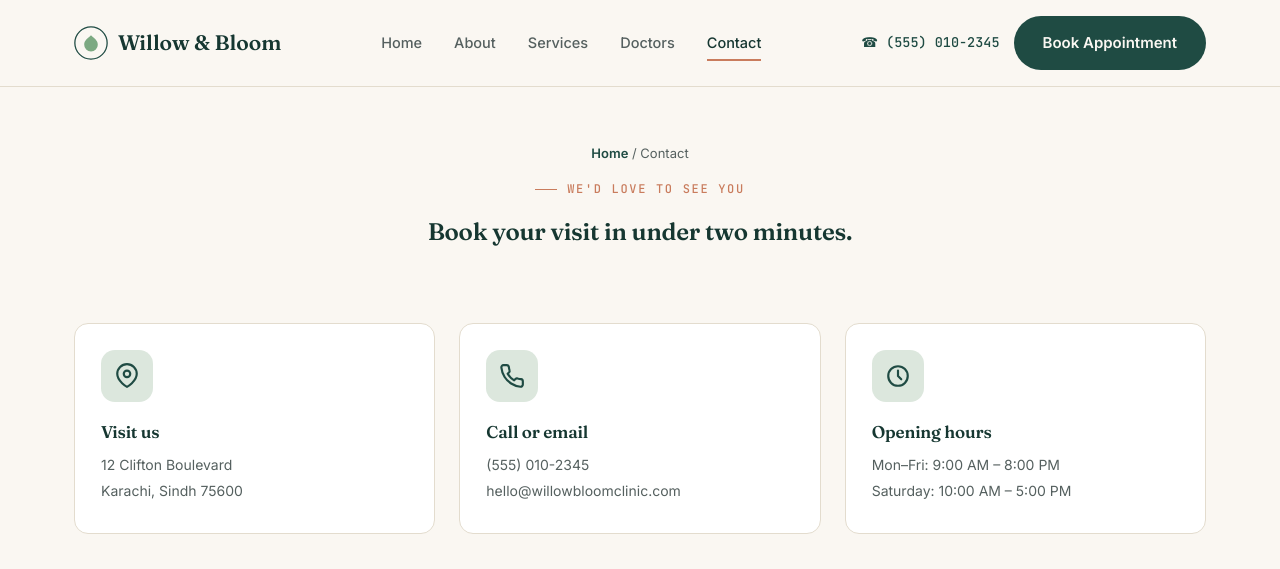
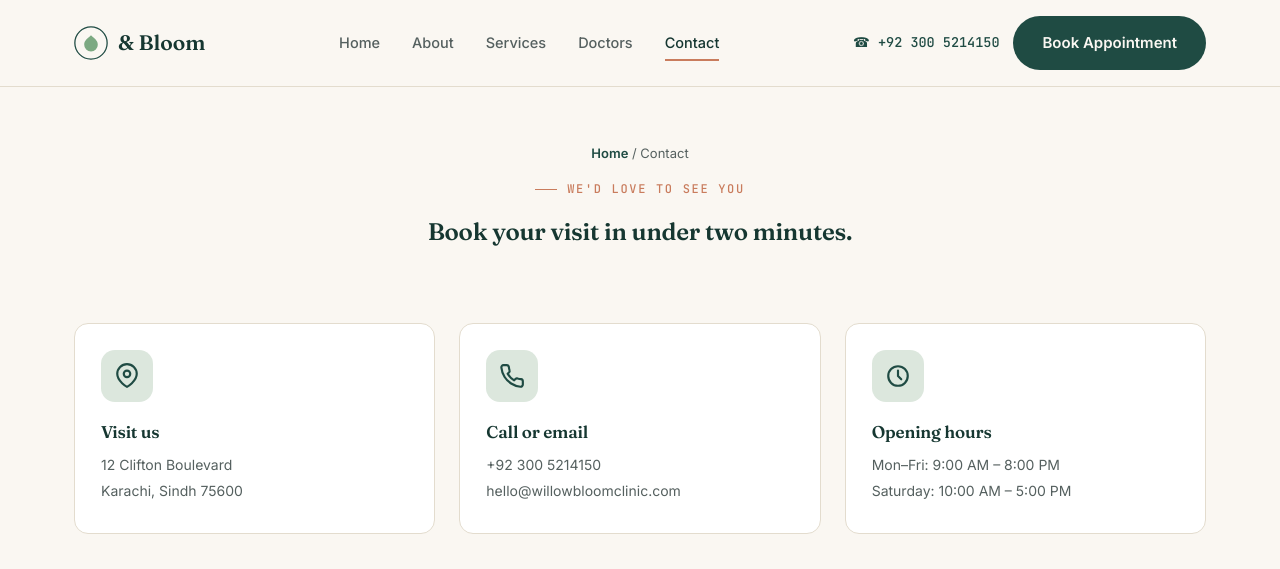
Before and after one commit to abubakar26537/clinic, a website: page contact.html in a window 1280 px wide. Shown: the top 569 px of the page. Drawn offline with Linux system fonts and the light colour scheme.

Commit message:
Update contact.html

```diff
--- a/contact.html
+++ b/contact.html
@@ -3,12 +3,12 @@
 <head>
 <meta charset="UTF-8">
 <meta name="viewport" content="width=device-width, initial-scale=1.0">
-<title>Contact & Book Appointment | Willow & Bloom Family Clinic</title>
-<meta name="description" content="Book an appointment at Willow & Bloom Family Clinic in Karachi. Find our address, phone number, opening hours, and directions.">
+<title>Contact & Book Appointment | Hajama & Herbal Clinic Family Clinic</title>
+<meta name="description" content="Book an appointment at Hajama & Herbal Clinic Family Clinic in Karachi. Find our address, phone number, opening hours, and directions.">
 <meta name="robots" content="index, follow">
 <link rel="canonical" href="https://www.willowbloomclinic.com/contact.html">
 <meta property="og:type" content="website">
-<meta property="og:title" content="Contact & Book Appointment | Willow & Bloom Family Clinic">
+<meta property="og:title" content="Contact & Book Appointment | Hajama & Herbal Clinic Family Clinic">
 <meta property="og:description" content="Book online or call (555) 010-2345. Located at 12 Clifton Boulevard, Karachi.">
 <meta property="og:url" content="https://www.willowbloomclinic.com/contact.html">
 <link rel="preconnect" href="https://fonts.googleapis.com">
@@ -23,7 +23,7 @@
   <div class="nav-wrap">
     <a href="index.html" class="logo">
       <svg class="mark" viewBox="0 0 40 40" fill="none"><circle cx="20" cy="20" r="19" stroke="#1F4B43" stroke-width="1.5"/><path d="M20 11c-4 4-8 6-8 11a8 8 0 0 0 16 0c0-5-4-7-8-11Z" fill="#7CA982"/></svg>
-      Willow &amp; Bloom
+       &amp; Bloom
     </a>
     <nav class="nav-links" aria-label="Primary">
       <a href="index.html">Home</a>
@@ -33,7 +33,7 @@
       <a href="contact.html" class="active">Contact</a>
     </nav>
     <div class="nav-cta">
-      <span class="nav-phone">☎ (555) 010-2345</span>
+      <span class="nav-phone">☎ +92 300 5214150</span>
       <a href="contact.html" class="btn btn-primary">Book Appointment</a>
       <button class="nav-toggle" aria-label="Toggle menu" aria-expanded="false"><span></span><span></span><span></span></button>
     </div>
@@ -61,7 +61,7 @@
         <div class="info-card">
           <div class="service-icon"><svg viewBox="0 0 24 24" fill="none" stroke-width="2" stroke-linecap="round" stroke-linejoin="round"><path d="M22 16.9v3a2 2 0 0 1-2.2 2 19.8 19.8 0 0 1-8.6-3 19.5 19.5 0 0 1-6-6 19.8 19.8 0 0 1-3-8.7A2 2 0 0 1 4.1 2h3a2 2 0 0 1 2 1.7c.1 1 .3 2 .6 3a2 2 0 0 1-.5 2.1L8 10a16 16 0 0 0 6 6l1.2-1.2a2 2 0 0 1 2.1-.5c1 .3 2 .5 3 .6a2 2 0 0 1 1.7 2Z"/></svg></div>
           <h3>Call or email</h3>
-          <p>(555) 010-2345</p>
+          <p>+92 300 5214150</p>
           <p>hello@willowbloomclinic.com</p>
         </div>
         <div class="info-card">
@@ -112,7 +112,7 @@
 
         <div>
           <div class="map-frame">
-            <iframe src="https://www.google.com/maps?q=Clifton%2C%20Karachi&output=embed" loading="lazy" allowfullscreen title="Willow & Bloom Family Clinic location map"></iframe>
+            <iframe src="https://www.google.com/maps?q=Clifton%2C%20Karachi&output=embed" loading="lazy" allowfullscreen title="Hajama & Herbal Clinic Family Clinic location map"></iframe>
           </div>
           <div style="margin-top:24px;" class="form-card">
             <h3 style="font-size:18px;">Prefer to ask first?</h3>
@@ -162,7 +162,7 @@
       </div>
     </div>
     <div class="footer-bottom">
-      <span>© 2026 Willow &amp; Bloom Family Clinic. All rights reserved.</span>
+      <span>© 2026 Hajama &amp; Herbal Clinic. All rights reserved.</span>
       <span>Privacy Policy · Terms of Service</span>
     </div>
   </div>
```
